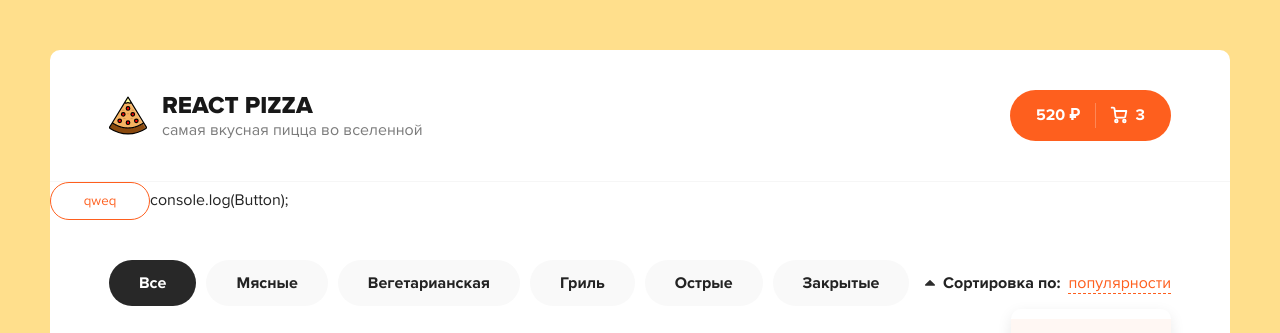
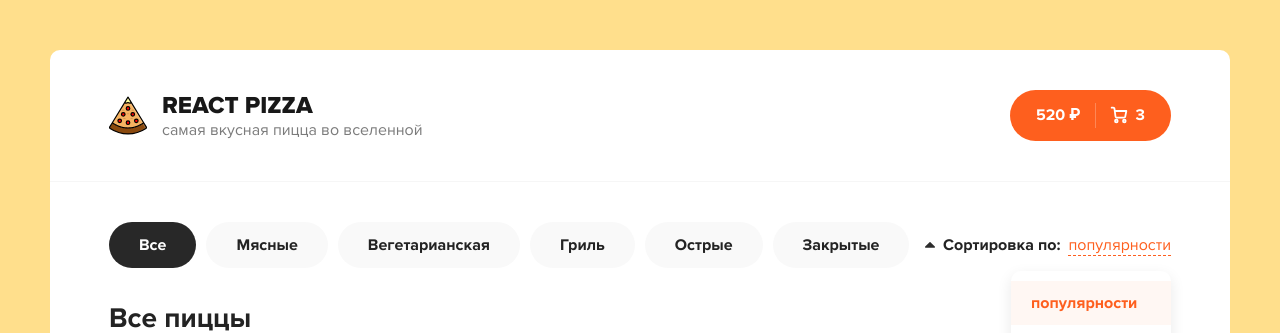
Before and after one commit to Roman228-web/reactpizza, a React (Create React App) app in the folder reactpizza/: page / in a window 1280 px wide. Shown: the top 333 px of the page. Built offline with nearby package versions, Linux system fonts and the light colour scheme.

Commit message:
del component button

```diff
--- a/reactpizza/src/App.js
+++ b/reactpizza/src/App.js
@@ -9,10 +9,6 @@ function App() {
   return (
     <div className="wrapper">
       <Header />
-      <Button outline={true} onClick={clickPoKnopke}>
-        qweq
-      </Button>
-      console.log(Button);
       <div className="content">
         <div className="container">
           <div className="content__top">
```
